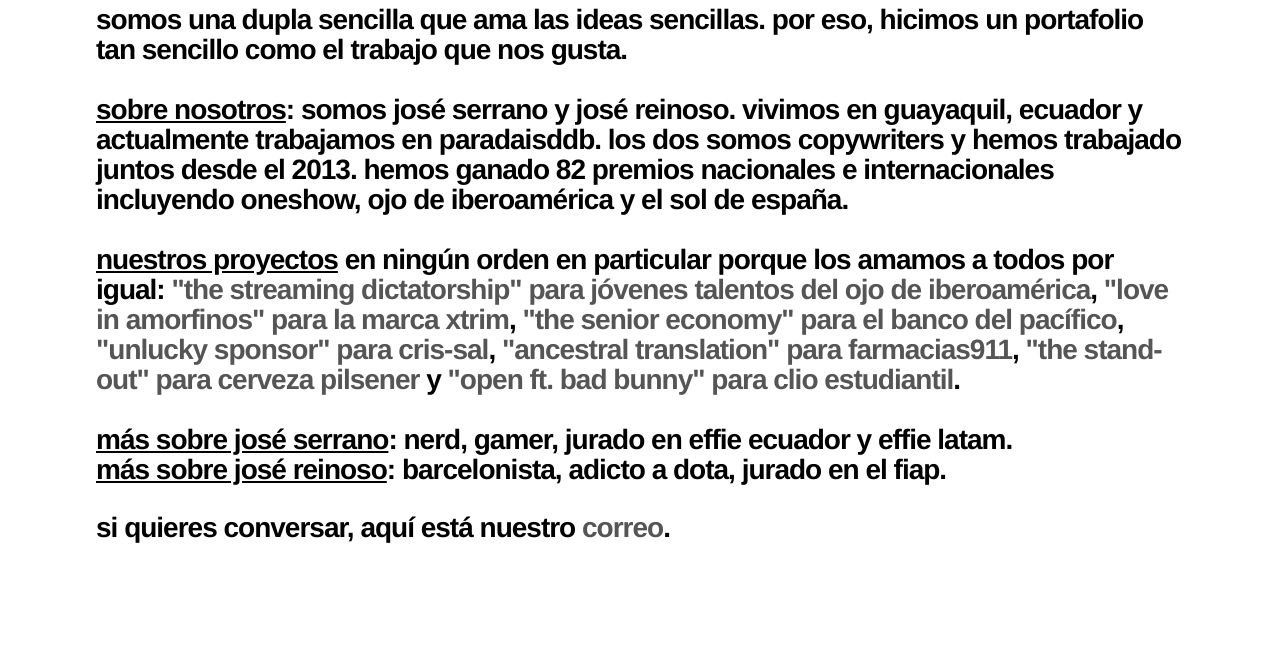
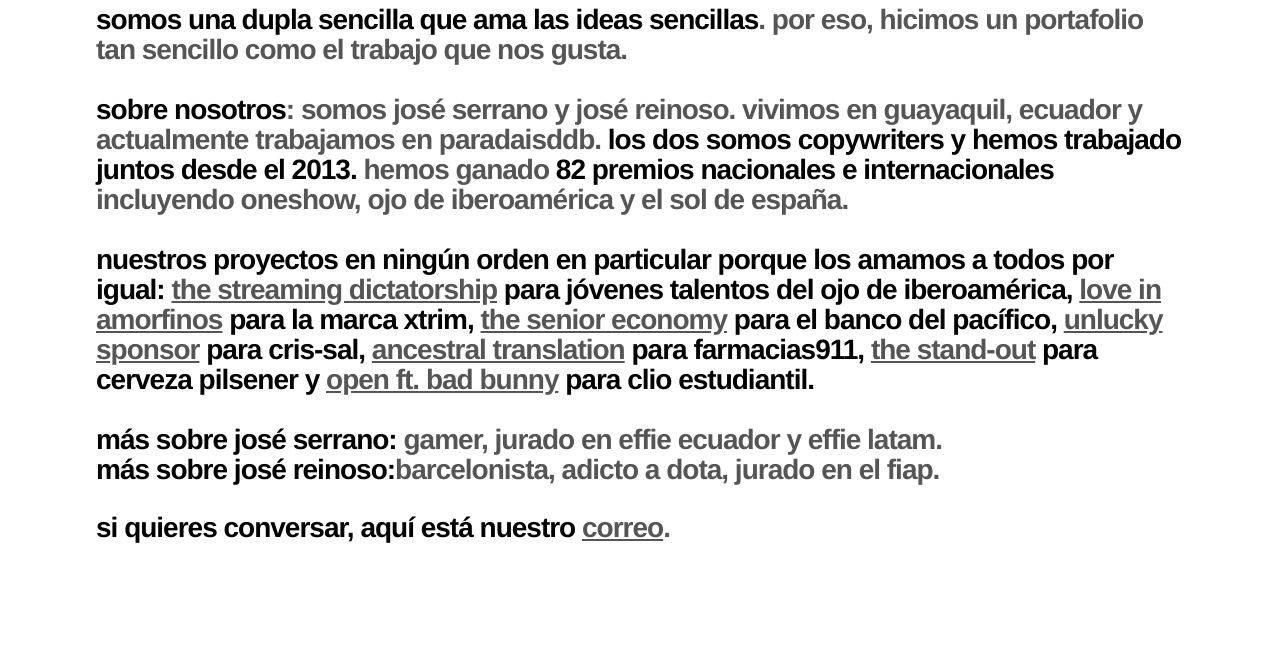
Before and after one commit to kumbiagit/portjoses, a plain HTML site: page public/index.html in a window 1280 px wide. Shown: the part 140-800 px from the top of the page. Drawn offline with Linux system fonts and the light colour scheme.

Commit message:
cambios de color

```diff
--- a/public/index.html
+++ b/public/index.html
@@ -10,25 +10,25 @@
     <div id="content">
         <a href="_self"><h1>los joses</h1></a>
 
-        <p>somos una dupla sencilla que ama las ideas sencillas. por eso, hicimos un portafolio tan sencillo como el trabajo que nos gusta.
+        <p><span class="highlight">somos una dupla sencilla que ama las ideas sencillas</span>. por eso, hicimos un portafolio tan sencillo como el trabajo que nos gusta.
 
-        <br><br><u>sobre nosotros</u>: somos josé serrano y josé reinoso. vivimos en guayaquil, ecuador y actualmente trabajamos en paradaisddb.
-        los dos somos copywriters y hemos trabajado juntos desde el 2013. hemos ganado 82 premios nacionales e internacionales incluyendo
+        <br><br><span class="highlight">sobre nosotros</span>: somos josé serrano y josé reinoso. vivimos en guayaquil, ecuador y actualmente trabajamos en paradaisddb.
+        <span class="highlight">los dos somos copywriters y hemos trabajado juntos desde el 2013.</span> hemos ganado <span class="highlight">82 premios nacionales e internacionales</span> incluyendo
         oneshow, ojo de iberoamérica y el sol de españa.
 
-        <br><br><u>nuestros proyectos</u> en ningún orden en particular porque los amamos a todos por igual:
-        <a href="https://vimeo.com/884940168">"the streaming dictatorship" para jóvenes talentos del ojo de iberoamérica</a>,
-        <a href="https://vimeo.com/884940168">"love in amorfinos" para la marca xtrim</a>,
-        <a href="https://vimeo.com/884940168">"the senior economy" para el banco del pacífico</a>,
-        <a href="https://vimeo.com/884940168">"unlucky sponsor" para cris-sal</a>,
-        <a href="https://vimeo.com/884940168">"ancestral translation" para farmacias911</a>,
-        <a href="https://vimeo.com/884940168">"the stand-out" para cerveza pilsener</a> y
-        <a href="https://vimeo.com/884940168">"open ft. bad bunny" para clio estudiantil</a>.
+        <br><br><span class="highlight">nuestros proyectos en ningún orden en particular porque los amamos a todos por igual:
+        <a href="https://vimeo.com/884940168">the streaming dictatorship</a> para jóvenes talentos del ojo de iberoamérica,
+        <a href="https://vimeo.com/884940168">love in amorfinos</a> para la marca xtrim,
+        <a href="https://vimeo.com/884940168">the senior economy</a> para el banco del pacífico,
+        <a href="https://vimeo.com/884940168">unlucky sponsor</a> para cris-sal,
+        <a href="https://vimeo.com/884940168">ancestral translation</a> para farmacias911,
+        <a href="https://vimeo.com/884940168">the stand-out</a> para cerveza pilsener y
+        <a href="https://vimeo.com/884940168">open ft. bad bunny</a> para clio estudiantil.</span>
 
-        <br><br><u>más sobre josé serrano</u>: nerd, gamer, jurado en effie ecuador y effie latam.
-        <br><u>más sobre josé reinoso</u>: barcelonista, adicto a dota, jurado en el fiap.
+        <br><br><span class="highlight">más sobre josé serrano:</span> gamer, jurado en effie ecuador y effie latam.
+        <br><span class="highlight">más sobre josé reinoso:</span>barcelonista, adicto a dota, jurado en el fiap.
 
-        <p>si quieres conversar, aquí está nuestro <a href=mailto:josefernandoserranotosi@outlook.com>correo</a>.</p>
+        <p><span class="highlight">si quieres conversar, aquí está nuestro</span> <a href=mailto:josefernandoserranotosi@outlook.com>correo</a>.</p>
 
     </div>
 </body>
--- a/public/stylesheets/styles.css
+++ b/public/stylesheets/styles.css
@@ -1,6 +1,6 @@
 body {
     background: #FFF;
-    color: #000;
+    color: #555555;
     margin: 0px;
     overflow: hidden;
 }
@@ -24,7 +24,7 @@ a {
 a,
 a:visited,
 a:hover {
-    color: #000;
+    color: #555555;
 }
 
 /* ------------ wrappers --------------- */
@@ -47,8 +47,11 @@ a:hover {
 }
 
 #content a {
-    text-decoration: none;
-    color: #555555;
+    text-decoration: ;
+}
+
+.highlight {
+    color: #000;
 }
 
 #content a:hover,
```
